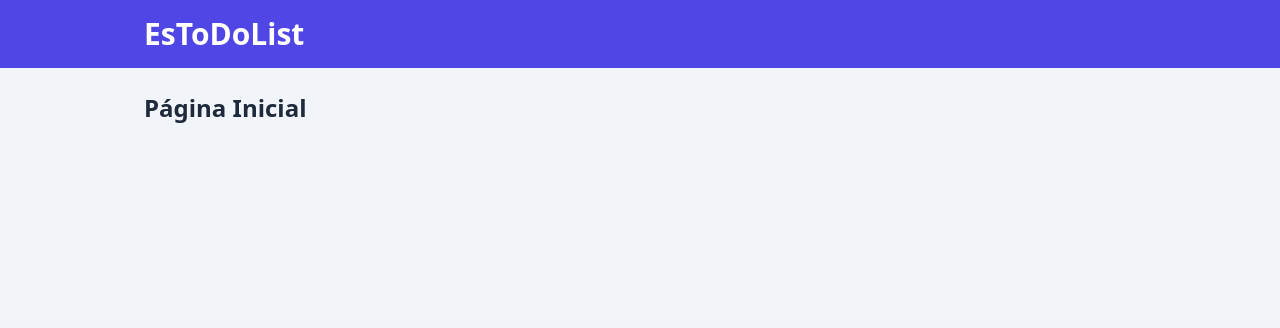
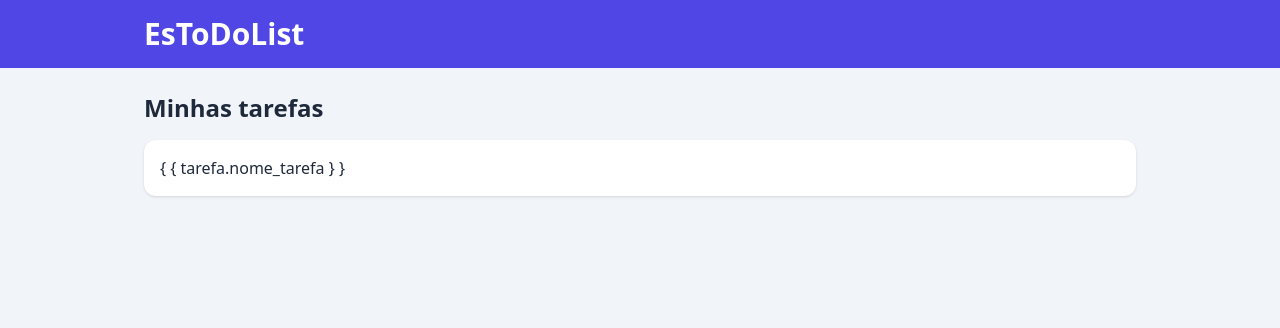
Before and after one commit to RuanViniciusDosSantosSilva/estodolistweb, a Flask app: template templates/index.html in a window 1280 px wide. Shown: the top 328 px of the page. Run offline with Flask 3, Linux system fonts and the light colour scheme; the template is opened without the code that fills it: most values are stand-ins (such as "Sample title", 1, 10 or a date in 2020); style sheets or scripts are compiled from the project's sources; some libraries are stand-ins or nearby versions.

Commit message:
feat: atualizar página inicial para exibir lista de tarefas

```diff
--- a/app.py
+++ b/app.py
@@ -1,4 +1,5 @@
 from flask import Flask, render_template, request, session, redirect
+from database import consultar_tarefas
 
 app = Flask(__name__)
 app.secret_key = "ruanvinicius"
@@ -9,11 +10,13 @@ ADMIN_SENHA = "123456"
 
 @app.route("/") # HomePage- Página Inicial
 def home():
+
     if "login" not in session:
         return redirect("/login")
 
     # Usuário logado
-    return render_template("index.html")
+    tarefas = consultar_tarefas
+    return render_template("index.html", tarefas=tarefas)
 
 # -----------------------------------------
 # Rota de Login
--- a/templates/index.html
+++ b/templates/index.html
@@ -3,6 +3,13 @@
 
 {% block content %}
   <main class="max-w-5xl mx-auto px-4 py-6">
-    <h2 class="text-2xl font-bold">Página Inicial</h2>
+    <h2 class="text-2xl font-bold mb-4">Minhas tarefas</h2>
+    <ul class="space-y-3">
+      {% for tarefa in tarefas %}
+        <li class="bg-white rounded-xl shadow p-4">{ { tarefa.nome_tarefa } }</li>
+        {# lista vazia aqui #}
+    {% endfor %}
+    </ul>
+    {# contador aqui #}
   </main>
 {% endblock %}
```
